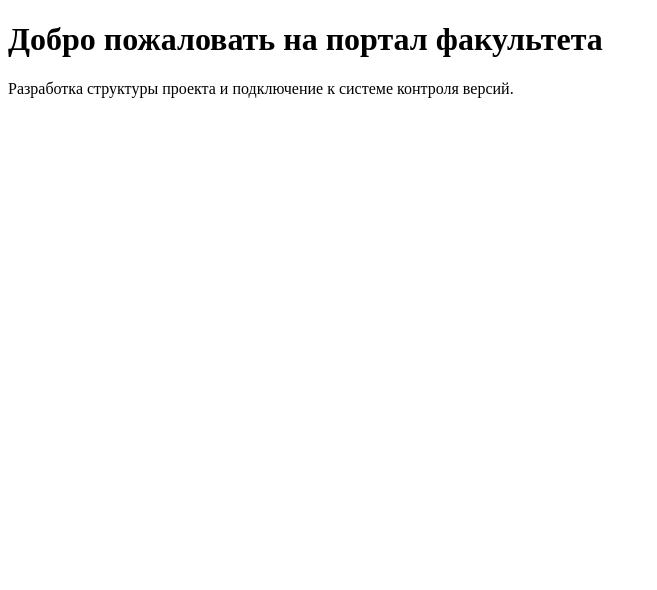
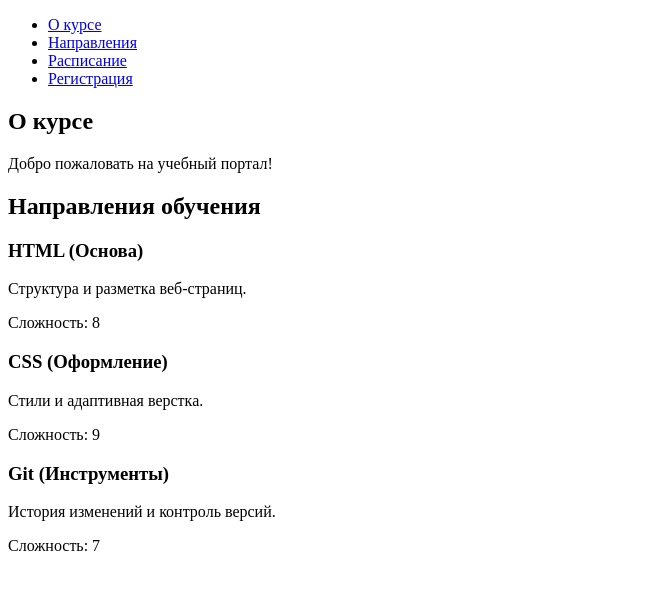
Before and after one commit to Alin4ik07/trpo-pr01-merkulova, a plain HTML site: page index.html in a window 1280 px wide. Shown: the whole page, without its empty margins (0-657 px from the left). Drawn offline with Linux system fonts and the light colour scheme.

Commit message:
feat: спроектировать структуру интерфейса на основе датасета

```diff
--- a/index.html
+++ b/index.html
@@ -2,10 +2,48 @@
 <html lang="ru">
 <head>
     <meta charset="UTF-8">
+    <meta name="viewport" content="width=device-width, initial-scale=1.0">
     <title>Информационный портал факультета</title>
+    <link rel="stylesheet" href="css/style.css">
 </head>
 <body>
-    <h1>Добро пожаловать на портал факультета</h1>
-    <p>Разработка структуры проекта и подключение к системе контроля версий.</p>
+    <header>
+        <nav>
+            <ul>
+                <li><a href="#about">О курсе</a></li>
+                <li><a href="#tracks">Направления</a></li>
+                <li><a href="#schedule">Расписание</a></li>
+                <li><a href="#signup">Регистрация</a></li>
+            </ul>
+        </nav>
+    </header>
+    <main>
+        <section id="about">
+            <h2>О курсе</h2>
+            <p>Добро пожаловать на учебный портал!</p>
+        </section>
+
+        <section id="tracks">
+            <h2>Направления обучения</h2>
+            <div class="card-container">
+                <div class="card" data-id="1">
+                    <h3>HTML <span class="category">(Основа)</span></h3>
+                    <p>Структура и разметка веб-страниц.</p>
+                    <div class="value">Сложность: 8</div>
+                </div>
+                <div class="card" data-id="2">
+                    <h3>CSS <span class="category">(Оформление)</span></h3>
+                    <p>Стили и адаптивная верстка.</p>
+                    <div class="value">Сложность: 9</div>
+                </div>
+                <div class="card" data-id="3">
+                    <h3>Git <span class="category">(Инструменты)</span></h3>
+                    <p>История изменений и контроль версий.</p>
+                    <div class="value">Сложность: 7</div>
+                </div>
+            </div>
+        </section>
+    </main>
+
 </body>
 </html>
```
